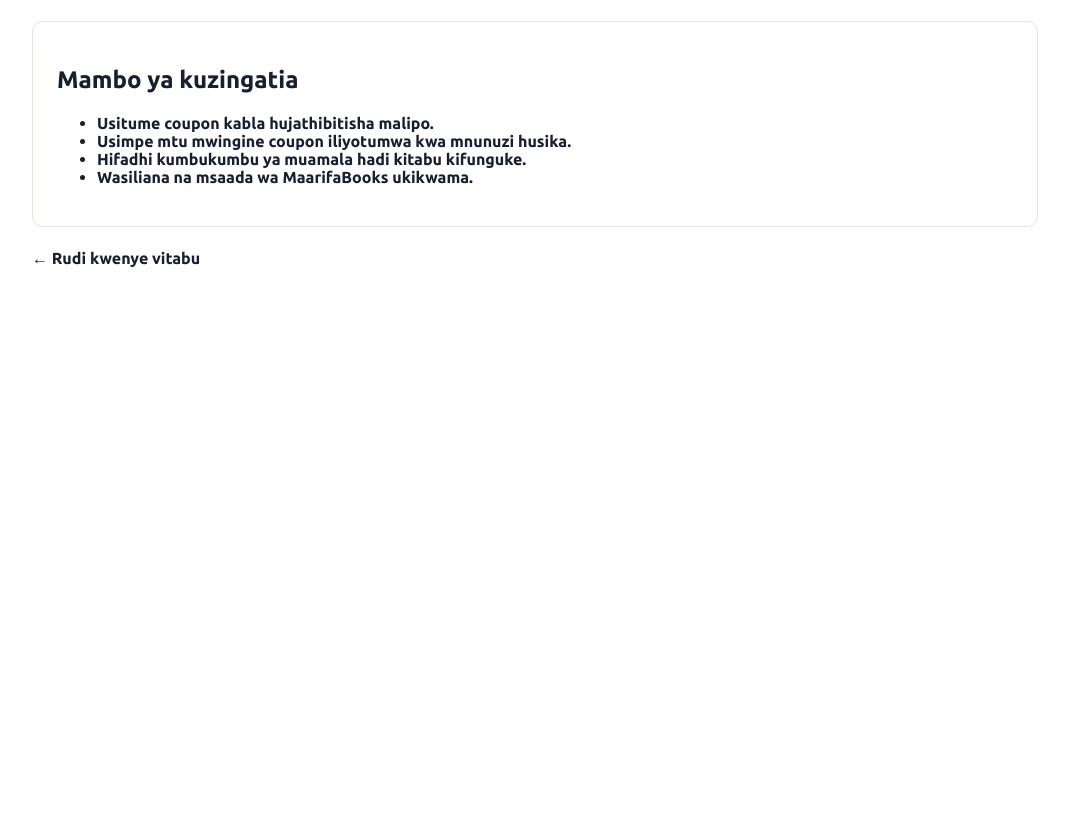
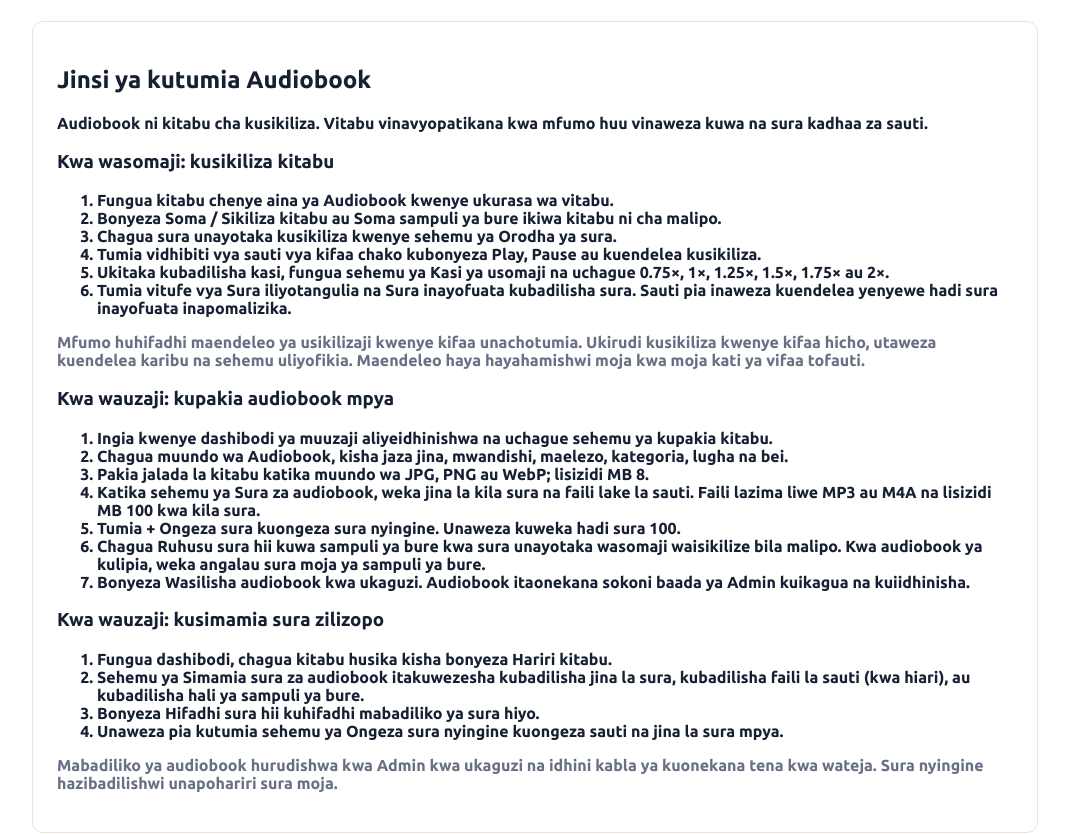
Before and after one commit to baruatata/Maarifa-books, a Next.js app: page /mafunzo in a window 1280 px wide. Shown: the part 1109-1943 px from the top of the page, without its empty margins (105-1174 px from the left). Before the commit the page ends 1422 px from the top, so only its background shows below. Built offline with nearby package versions, Linux system fonts and the light colour scheme; no server answers.

Commit message:
Add audiobook instructions to user guide

```diff
--- a/app/mafunzo/page.tsx
+++ b/app/mafunzo/page.tsx
@@ -39,6 +39,42 @@ export default function MafunzoPage() {
       </section>
 
       <section className="panel" style={{ padding: 24, margin: "22px 0" }}>
+        <h2>Jinsi ya kutumia Audiobook</h2>
+        <p>Audiobook ni kitabu cha kusikiliza. Vitabu vinavyopatikana kwa mfumo huu vinaweza kuwa na sura kadhaa za sauti.</p>
+
+        <h3>Kwa wasomaji: kusikiliza kitabu</h3>
+        <ol>
+          <li>Fungua kitabu chenye aina ya <strong>Audiobook</strong> kwenye ukurasa wa vitabu.</li>
+          <li>Bonyeza <strong>Soma / Sikiliza kitabu</strong> au <strong>Soma sampuli ya bure</strong> ikiwa kitabu ni cha malipo.</li>
+          <li>Chagua sura unayotaka kusikiliza kwenye sehemu ya <strong>Orodha ya sura</strong>.</li>
+          <li>Tumia vidhibiti vya sauti vya kifaa chako kubonyeza Play, Pause au kuendelea kusikiliza.</li>
+          <li>Ukitaka kubadilisha kasi, fungua sehemu ya <strong>Kasi ya usomaji</strong> na uchague 0.75×, 1×, 1.25×, 1.5×, 1.75× au 2×.</li>
+          <li>Tumia vitufe vya <strong>Sura iliyotangulia</strong> na <strong>Sura inayofuata</strong> kubadilisha sura. Sauti pia inaweza kuendelea yenyewe hadi sura inayofuata inapomalizika.</li>
+        </ol>
+        <p className="muted">Mfumo huhifadhi maendeleo ya usikilizaji kwenye kifaa unachotumia. Ukirudi kusikiliza kwenye kifaa hicho, utaweza kuendelea karibu na sehemu uliyofikia. Maendeleo haya hayahamishwi moja kwa moja kati ya vifaa tofauti.</p>
+
+        <h3>Kwa wauzaji: kupakia audiobook mpya</h3>
+        <ol>
+          <li>Ingia kwenye dashibodi ya muuzaji aliyeidhinishwa na uchague sehemu ya kupakia kitabu.</li>
+          <li>Chagua muundo wa <strong>Audiobook</strong>, kisha jaza jina, mwandishi, maelezo, kategoria, lugha na bei.</li>
+          <li>Pakia jalada la kitabu katika muundo wa JPG, PNG au WebP; lisizidi MB 8.</li>
+          <li>Katika sehemu ya <strong>Sura za audiobook</strong>, weka jina la kila sura na faili lake la sauti. Faili lazima liwe MP3 au M4A na lisizidi MB 100 kwa kila sura.</li>
+          <li>Tumia <strong>+ Ongeza sura</strong> kuongeza sura nyingine. Unaweza kuweka hadi sura 100.</li>
+          <li>Chagua <strong>Ruhusu sura hii kuwa sampuli ya bure</strong> kwa sura unayotaka wasomaji waisikilize bila malipo. Kwa audiobook ya kulipia, weka angalau sura moja ya sampuli ya bure.</li>
+          <li>Bonyeza <strong>Wasilisha audiobook kwa ukaguzi</strong>. Audiobook itaonekana sokoni baada ya Admin kuikagua na kuiidhinisha.</li>
+        </ol>
+
+        <h3>Kwa wauzaji: kusimamia sura zilizopo</h3>
+        <ol>
+          <li>Fungua dashibodi, chagua kitabu husika kisha bonyeza <strong>Hariri kitabu</strong>.</li>
+          <li>Sehemu ya <strong>Simamia sura za audiobook</strong> itakuwezesha kubadilisha jina la sura, kubadilisha faili la sauti (kwa hiari), au kubadilisha hali ya sampuli ya bure.</li>
+          <li>Bonyeza <strong>Hifadhi sura hii</strong> kuhifadhi mabadiliko ya sura hiyo.</li>
+          <li>Unaweza pia kutumia sehemu ya <strong>Ongeza sura nyingine</strong> kuongeza sauti na jina la sura mpya.</li>
+        </ol>
+        <p className="muted">Mabadiliko ya audiobook hurudishwa kwa Admin kwa ukaguzi na idhini kabla ya kuonekana tena kwa wateja. Sura nyingine hazibadilishwi unapohariri sura moja.</p>
+      </section>
+
+      <section className="panel" style={{ padding: 24, margin: "22px 0" }}>
         <h2>Mambo ya kuzingatia</h2>
         <ul>
           <li>Usitume coupon kabla hujathibitisha malipo.</li>
```
